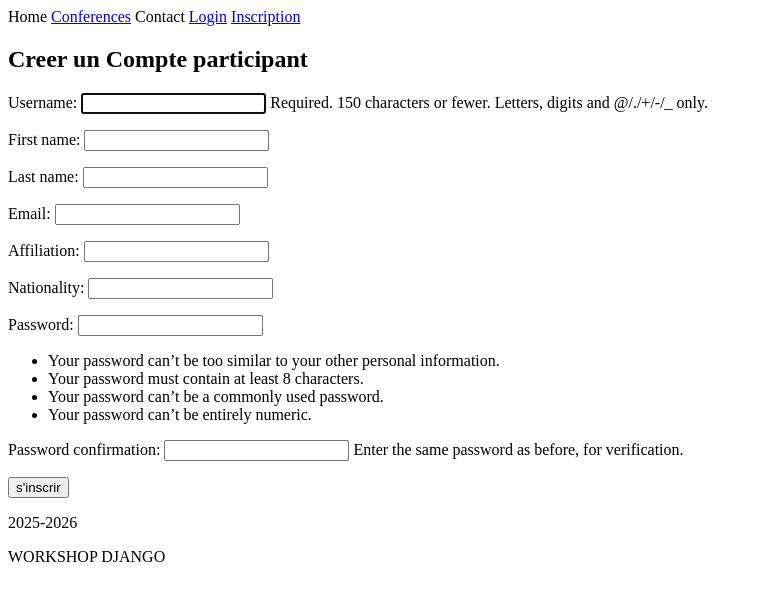
After one commit to issaouirihab/Workshop_PFW, a Django app: page /user/register/ in a window 1280 px wide. The commit adds this page. Shown: the top 601 px of the page, without its empty margins (0-759 px from the left). Run offline with Django 5.2, Linux system fonts and the light colour scheme.

Commit message:
gestion user

```diff
--- a/GestionConference/GestionConference/Templates/base.html
+++ b/GestionConference/GestionConference/Templates/base.html
@@ -4,6 +4,13 @@
   <a>Home</a>
   <a href="{% url 'list_conferences' %}">Conferences</a>
   <a>Contact</a>
+  {% if user.is_authenticated %}
+  <a>{{user.username}}</a>
+  <a href="{% url 'logout' %}">Logout</a>
+  {% else %}
+  <a href="{% url 'login' %}">Login</a>
+  <a href="{% url 'register' %}">Inscription</a>
+  {% endif %}
 </nav>
 <div>
     {% block content %}
--- a/GestionConference/GestionConference/Templates/conference/list.html
+++ b/GestionConference/GestionConference/Templates/conference/list.html
@@ -15,8 +15,10 @@
         <td>{{c.location}}</td>
 
          <td ><a href="{% url 'details_conference' c.pk %}">details</a></td> <br>
+         {% if user.is_authenticated and user.role == "commitee" %}
           <td ><a href="{% url 'conference_edit' c.pk %}">Modifier</a></td> <br>
         <td ><a href="{% url 'conference_delete' c.pk %}">Supprimer</a></td>
+        {% endif %}
     </tr>
 {% endfor %}
 </table>
--- /dev/null
+++ b/GestionConference/GestionConference/Templates/register.html
@@ -0,0 +1,10 @@
+{% extends 'base.html' %}
+
+{% block content %}
+<h2>Creer un Compte participant</h2>
+<form method="post">
+    {% csrf_token %}
+    {{ form.as_p }}
+    <button type="submit">s'inscrir </button>
+</form>
+{% endblock %}
--- a/GestionConference/GestionConference/settings.py
+++ b/GestionConference/GestionConference/settings.py
@@ -123,3 +123,6 @@ STATIC_URL = 'static/'
 
 DEFAULT_AUTO_FIELD = 'django.db.models.BigAutoField'
 AUTH_USER_MODEL = 'UserApp.User'
+LOGIN_REDIRECT_URL = "list_conferences"  # Rediriger vers la liste des conférences après la connexion
+LOGOUT_REDIRECT_URL = "login"  # Rediriger vers la page de connexion après la déconnexion
+LOGIN_URL="login"  # URL de la page de connexionma
--- a/GestionConference/GestionConference/urls.py
+++ b/GestionConference/GestionConference/urls.py
@@ -20,5 +20,6 @@ from django.urls import include
 urlpatterns = [
     path('admin/', admin.site.urls),
     path('conferences/',include("ConferenceApp.urls")),
+    path('user/',include("UserApp.urls")),
 
 ]
--- /dev/null
+++ b/GestionConference/UserApp/forms.py
@@ -0,0 +1,12 @@
+from django.contrib.auth.forms import UserCreationForm  #on utilise cette bibluo pour q'on puisse utilise pass1 et passwrd2
+from .models import User
+from django import forms
+class UserRegisterForm(UserCreationForm):
+    class Meta:
+        model = User
+        fields = ["username","first_name","last_name","email","affiliation", "nationality" ,'password1', 'password2']
+        widgets = {
+            "email":forms.EmailInput(),
+            "password1":forms.PasswordInput()
+
+        }
--- /dev/null
+++ b/GestionConference/UserApp/urls.py
@@ -0,0 +1,9 @@
+from django.urls import path
+from django.contrib.auth.views import LoginView
+from .import views
+
+urlpatterns = [
+    path("register/",views.register,name="register"),
+    path("login/",LoginView.as_view(template_name="login.html"),name="login"),
+    path("logout/",views.logout_view,name="logout"),
+]
--- a/GestionConference/UserApp/views.py
+++ b/GestionConference/UserApp/views.py
@@ -1,3 +1,23 @@
-from django.shortcuts import render
+from django.shortcuts import render, redirect
+from .forms import UserRegisterForm
+from django.contrib.auth import logout
+
+def register(request):
+    if request.method == 'POST':
+        form = UserRegisterForm(request.POST)
+        if form.is_valid():
+            form.save()
+            return redirect("login")
+        # si le form n'est pas valide, on va retomber en bas et le réafficher
+    else:
+        # ici c'est le GET : on affiche un formulaire vide
+        form = UserRegisterForm()
+
+    # commun aux deux cas
+    return render(request, "register.html", {"form": form})
+
+def logout_view(request):
+    logout(request)
+    return redirect("login")
 
 # Create your views here.
```
Also changed, not shown: GestionConference/ConferenceApp/views.py (+4 -3 lines), GestionConference/GestionConference/Templates/login.html (added, +10 -0 lines), GestionConference/GestionConference/Templates/logout.html (added, +7 -0 lines), GestionConference/db.sqlite3.
